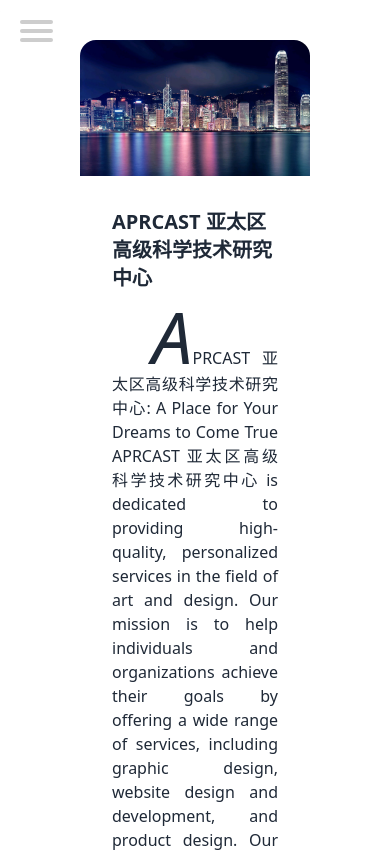
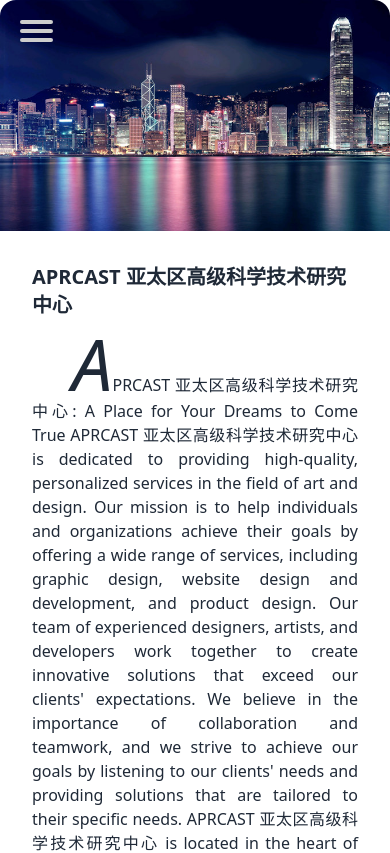
Before and after one commit to stefan-ysh/t-lab, a Nuxt app: page /studio/1 in a window 390 px wide. Shown: the top 853 px of the page. Built offline with nearby package versions, Linux system fonts and the light colour scheme.

Commit message:
refa:padding

```diff
--- a/components/studio-list.vue
+++ b/components/studio-list.vue
@@ -7,12 +7,12 @@
                 id: studio.id
             }
         }"
-            class=" relative group cursor-pointer transition-all flex flex-col justify-center items-center hover:text-xs hover:scale-[0.98] duration-1/2 hover:rounded-3xl overflow-hidden">
+            class=" relative group cursor-pointer font-bold transition-all flex flex-col justify-center items-center hover:text-xs hover:scale-[0.98] duration-1/2 hover:rounded-3xl overflow-hidden">
             <img class="h-full" :src="studio.img" />
             <div class="hidden group-hover:block absolute text-sm lg:text-2xl text-center z-20">{{ studio.name
             }}
             </div>
-            <div class=" opacity-0 group-hover:opacity-80 absolute inset-0 bg-base-200 z-[10]"></div>
+            <div class=" opacity-0 group-hover:opacity-40 absolute inset-0 bg-base-200 z-[10]"></div>
         </nuxt-link>
     </div>
 </template>
--- a/pages/studio/[id].vue
+++ b/pages/studio/[id].vue
@@ -1,5 +1,5 @@
 <template>
-    <div class="card bg-base-100 shadow-xl px-20 py-10">
+    <div class="card bg-base-100 shadow-xl p-0 md:px-20 md:py-10">
         <figure>
             <img :src="curStudio.img" alt="">
         </figure>
```
